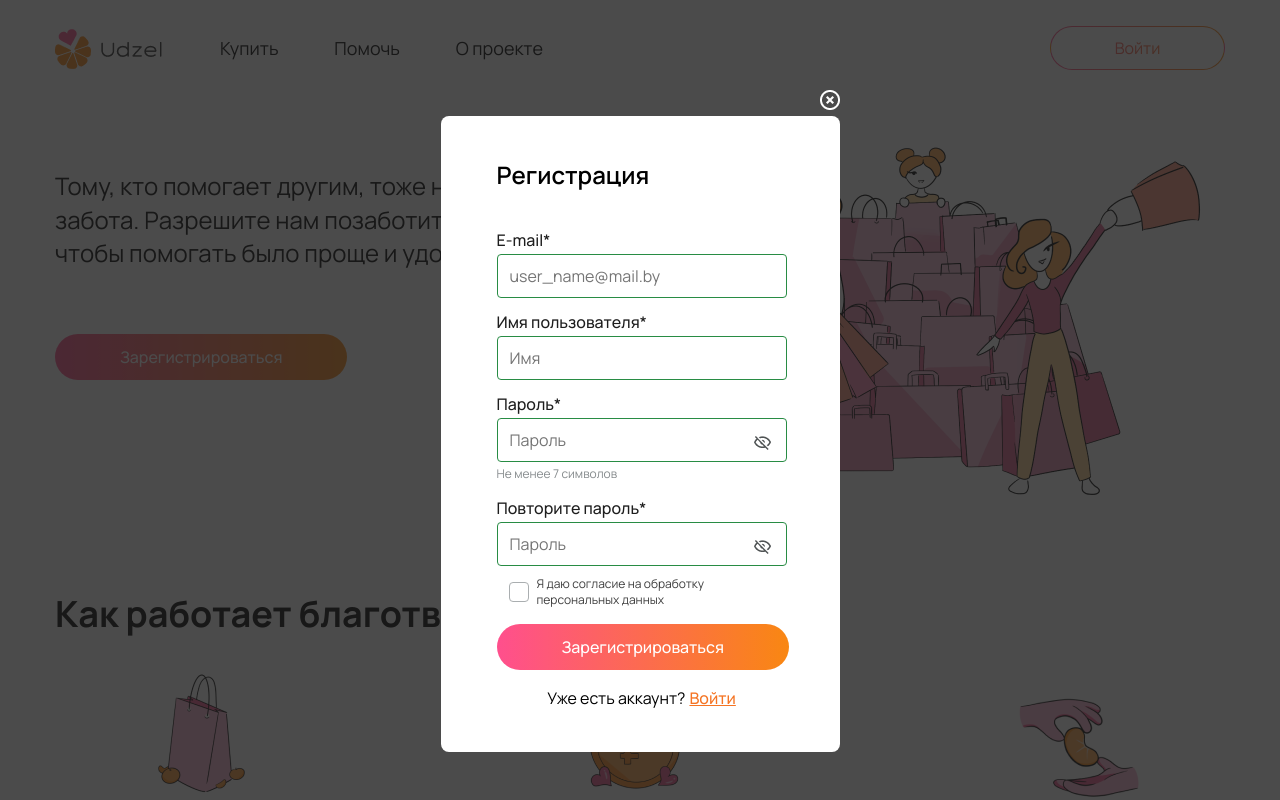
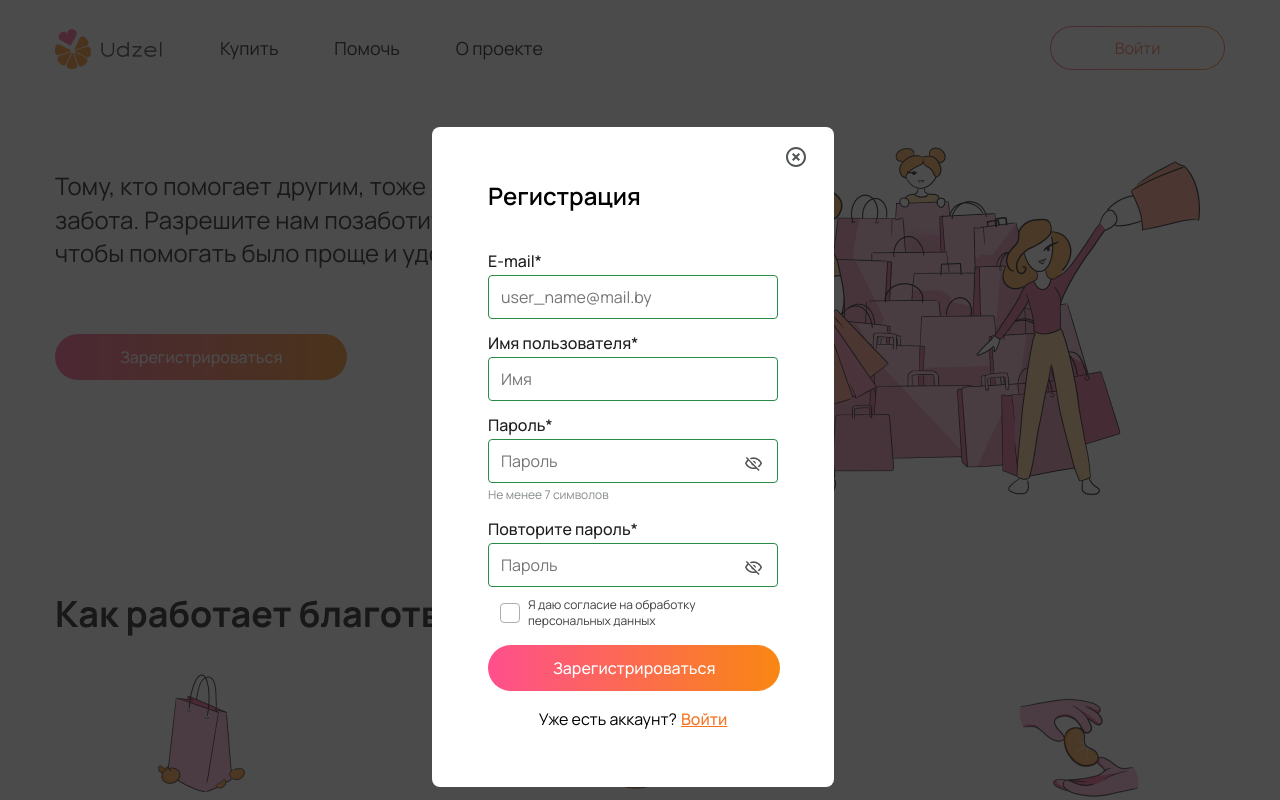
Before and after one commit to DaryaEnina/udzel-test, a React (Create React App) app: page /#/ in a window 1280 px wide. Shown: the top 800 px of the page. Built offline with nearby package versions, Linux system fonts and the light colour scheme; a web font is replaced by a local one.

Commit message:
refactor: change popup styles, add svg instead of image

```diff
--- a/index.d.ts
+++ b/index.d.ts
@@ -1,2 +1,3 @@
 declare module '*.png';
 declare module '*.jpg';
+declare module '*.svg';
--- a/src/components/popup/index.scss
+++ b/src/components/popup/index.scss
@@ -5,7 +5,6 @@
   top: 0;
   left: 0;
   display: flex;
-  align-items: center;
   justify-content: center;
   background-color: rgb(30, 30, 30, 0.8);
   opacity: 0;
@@ -19,8 +18,10 @@
 .modal__content {
   display: flex;
   flex-direction: column;
-  width: 399px;
+  margin-right: 14px;
+  width: 402px;
   height: 620px;
+  margin-top: 127px;
   transform: scale(0.5);
   transition: 0.5s all;
 }
@@ -28,12 +29,33 @@
   transform: scale(1);
 }
 .modal__content-field {
-  padding: 42px 56px;
+  position: relative;
+  padding: 52px 56px 56px;
   background: #FFFFFF;
   border-radius: 8px;
 }
 .modal__closeBtn {
-  align-self: flex-end;
-  margin-bottom: 6px;
+  position: absolute;
+  display: flex;
+  align-items: center;
+  justify-content: center;
+  top: 8px;
+  right: 16px;
   background: transparent;
+  width: 44px;
+  height: 44px;
+  border-radius: 50%;
+  cursor: pointer;
+
+  &:hover {
+    background: #FFF2E8;
+
+  svg path {
+    fill: url(#MyGradient);
+  }
+  }
+
+  &:active {
+    background: transparent;
+  }
 }
--- a/src/components/popup/popup.tsx
+++ b/src/components/popup/popup.tsx
@@ -1,6 +1,5 @@
 import { FC } from "react";
 import "./index.scss";
-import closeBtn from "../../assets/images/closeBtn.png";
 
 const Popup: FC<{
   active: boolean;
@@ -8,28 +7,38 @@ const Popup: FC<{
   handleBtnClick: () => void;
 }> = ({ active, children, handleBtnClick }) => {
   return (
-    <div className={active ? ["modal", "active"].join(" ") : "modal"}>
-      <div
-        className={
-          active ? ["modal__content", "active"].join(" ") : "modal__content"
-        }
-      >
-        <button
-          type="button"
-          className={
-            active ? ["modal__closeBtn", "active"].join(" ") : "modal__closeBtn"
-          }
-          onClick={handleBtnClick}
-        >
-          <img src={closeBtn} alt="closeBtn" />
-        </button>
+    <div className={active ? "modal active" : "modal"}>
+      <div className={active ? "modal__content active" : "modal__content"}>
         <div
           className={
-            active
-              ? ["modal__content-field", "active"].join(" ")
-              : "modal__content-field"
+            active ? "modal__content-field active" : "modal__content-field"
           }
         >
+          <button
+            type="button"
+            id="closeBtn"
+            className={active ? "modal__closeBtn active" : "modal__closeBtn"}
+            onClick={handleBtnClick}
+          >
+            <svg
+              width="20"
+              height="20"
+              viewBox="0 0 20 20"
+              fill="none"
+              xmlns="http://www.w3.org/2000/svg"
+            >
+              <defs>
+                <linearGradient id="MyGradient">
+                  <stop offset="0%" stopColor="#ff4f8d" />
+                  <stop offset="100%" stopColor="#f98712" />
+                </linearGradient>
+              </defs>
+              <path
+                d="M10 18C5.59 18 2 14.41 2 10C2 5.59 5.59 2 10 2C14.41 2 18 5.59 18 10C18 14.41 14.41 18 10 18ZM10 0C4.47 0 0 4.47 0 10C0 15.53 4.47 20 10 20C15.53 20 20 15.53 20 10C20 4.47 15.53 0 10 0ZM12.59 6L10 8.59L7.41 6L6 7.41L8.59 10L6 12.59L7.41 14L10 11.41L12.59 14L14 12.59L11.41 10L14 7.41L12.59 6Z"
+                fill="#505455"
+              />
+            </svg>
+          </button>
           {children}
         </div>
       </div>
```
Also changed, not shown: src/assets/images/closeBtn.png (deleted).
